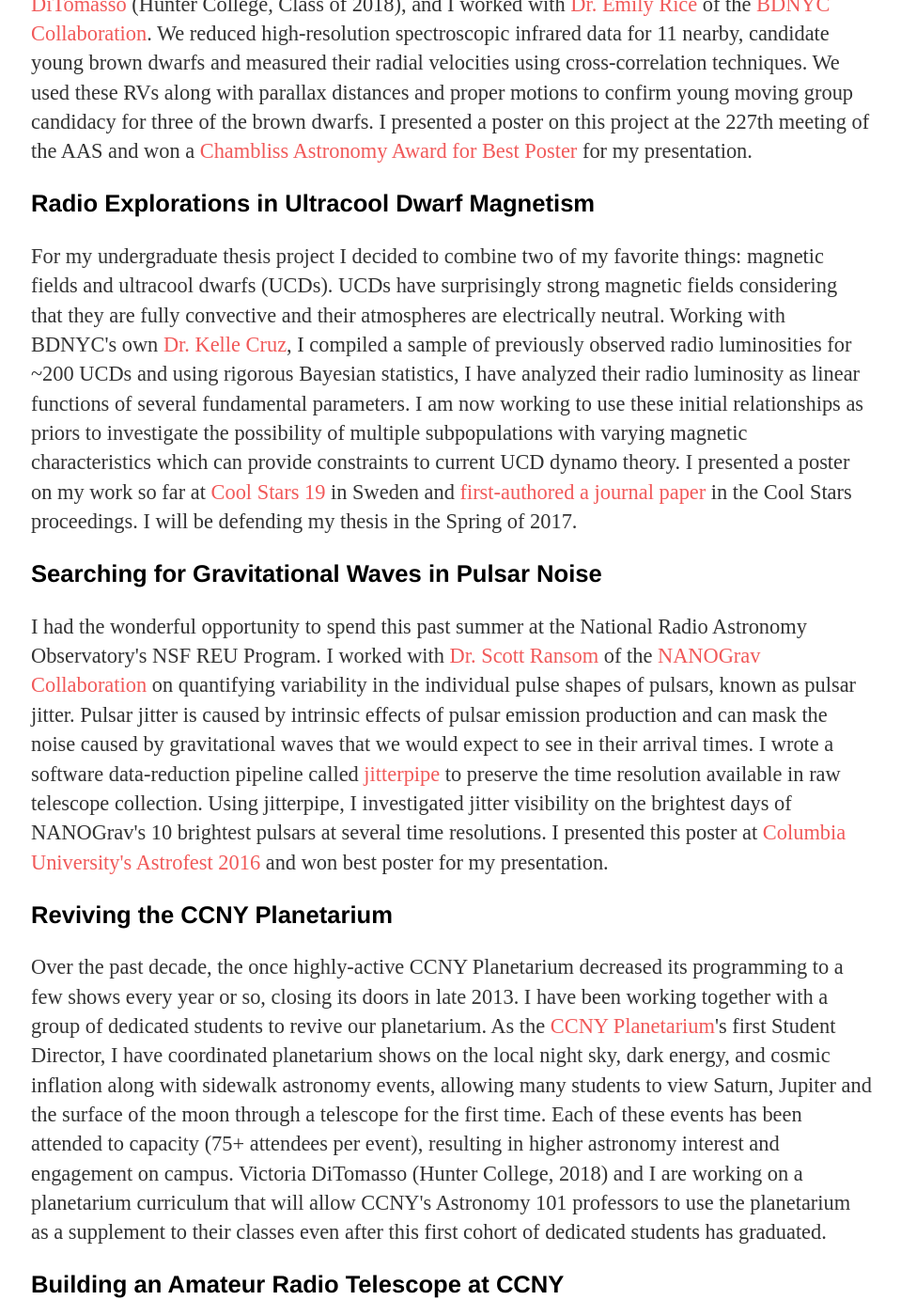
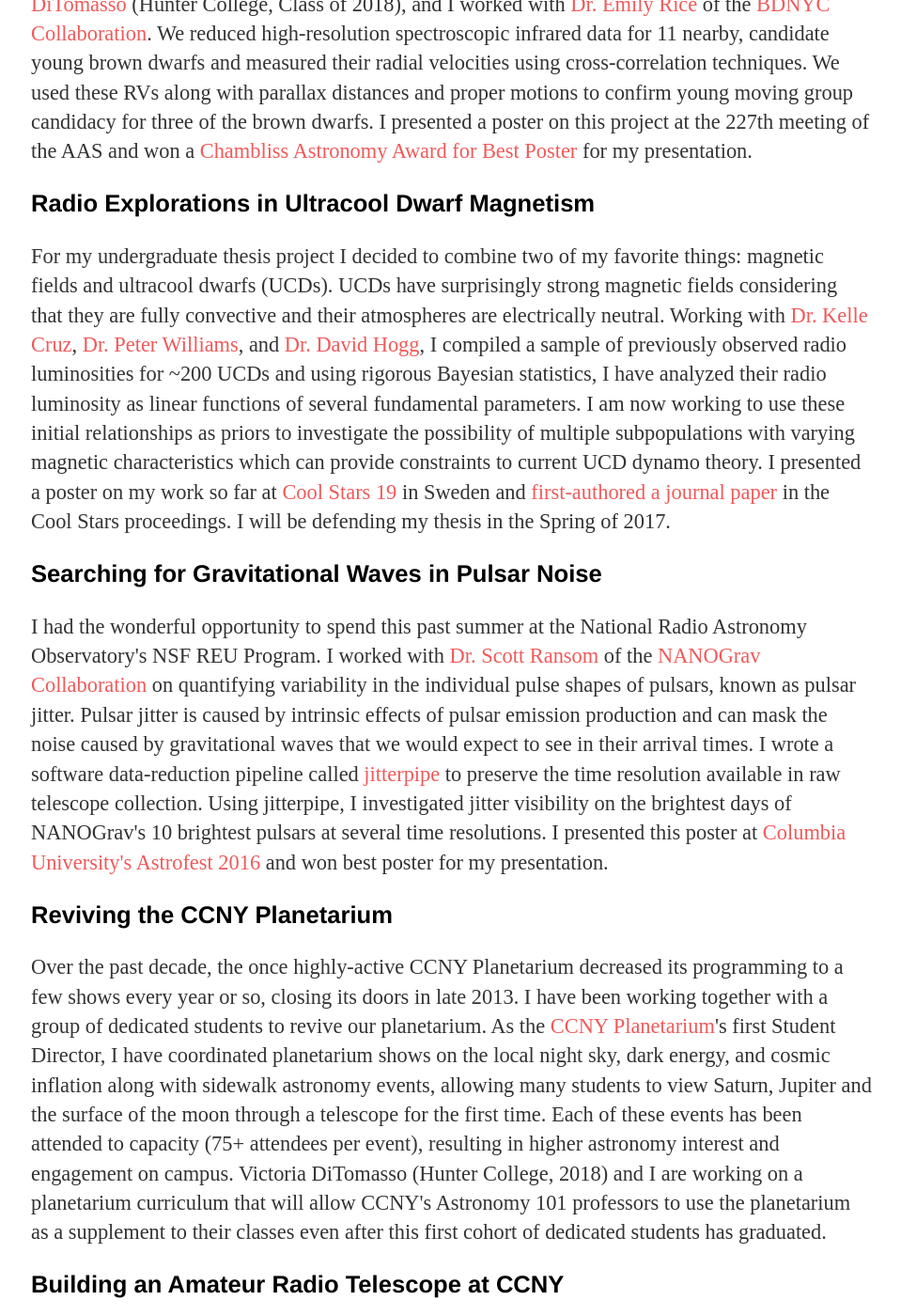
Before and after one commit to elliesch/elliesch.github.io, a Jekyll site: the page built from projects/index.html, in a window 1280 px wide and 1400 px high, scrolled down 783 px. Shown: the whole window at 94% size, without its empty margins (159-1118 px from the left). Built offline with Jekyll 4.4.1, drawn with Linux system fonts in a browser that asks for light colours; some of the changed text lies outside the part shown.

Commit message:
more links

```diff
--- a/projects/index.html
+++ b/projects/index.html
@@ -20,7 +20,7 @@ title: Ellie's Projects
 	<!-- img src="/images/cool_stars_poster.jpg" alt="My poster at the Cool Stars 19 Conference" style="float:left; height:380px; padding-right: 30px;" -->
 	<p>For my undergraduate thesis project I decided to combine two of my favorite things: magnetic fields and ultracool dwarfs (UCDs).
 	UCDs have surprisingly strong magnetic fields considering that they are fully convective and their atmospheres are electrically neutral.
-	Working with BDNYC's own <a href="http://www.hunter.cuny.edu/physics/faculty/cruz/kelle-cruz">Dr. Kelle Cruz</a>, I compiled a sample of previously observed radio luminosities for ~200 UCDs and using rigorous Bayesian statistics, I have analyzed their radio luminosity as linear functions of several fundamental parameters.
+	Working with <a href="http://www.hunter.cuny.edu/physics/faculty/cruz/kelle-cruz">Dr. Kelle Cruz</a>, <a href="http://newton.cx/~peter/about-me/">Dr. Peter Williams</a>, and <a href="http://cosmo.nyu.edu/hogg/">Dr. David Hogg</a>, I compiled a sample of previously observed radio luminosities for ~200 UCDs and using rigorous Bayesian statistics, I have analyzed their radio luminosity as linear functions of several fundamental parameters.
 	I am now working to use these initial relationships as priors to investigate the possibility of multiple subpopulations with varying magnetic characteristics which can provide constraints to current UCD dynamo theory.
 	I presented a poster on my work so far at <a href="http://coolstars19.com">Cool Stars 19</a> in Sweden and <a href="https://zenodo.org/record/163668/files/eschwab_CS19proceedings.pdf">first-authored a journal paper</a> in the Cool Stars proceedings.
 	I will be defending my thesis in the Spring of 2017.</p>
@@ -42,7 +42,7 @@ title: Ellie's Projects
 	</p>
 
 	<h3>Building an Amateur Radio Telescope at CCNY</h3>
-	<p>I will be working on this during the upcoming Spring semester with Roberto Moncada (CCNY, Class of 2018) and Dr. James Hedberg.
+	<p>I will be working on this during the upcoming Spring semester with Roberto Moncada (CCNY, Class of 2018) and <a href="http://hedberg.ccnysites.cuny.edu/index.php">Dr. James Hedberg</a>.
 	We will be using a reclaimed satellite television dish, a hacked LNB, a couple of arduinos and a raspberry pi.
 	More details to come!</p>
 
```
